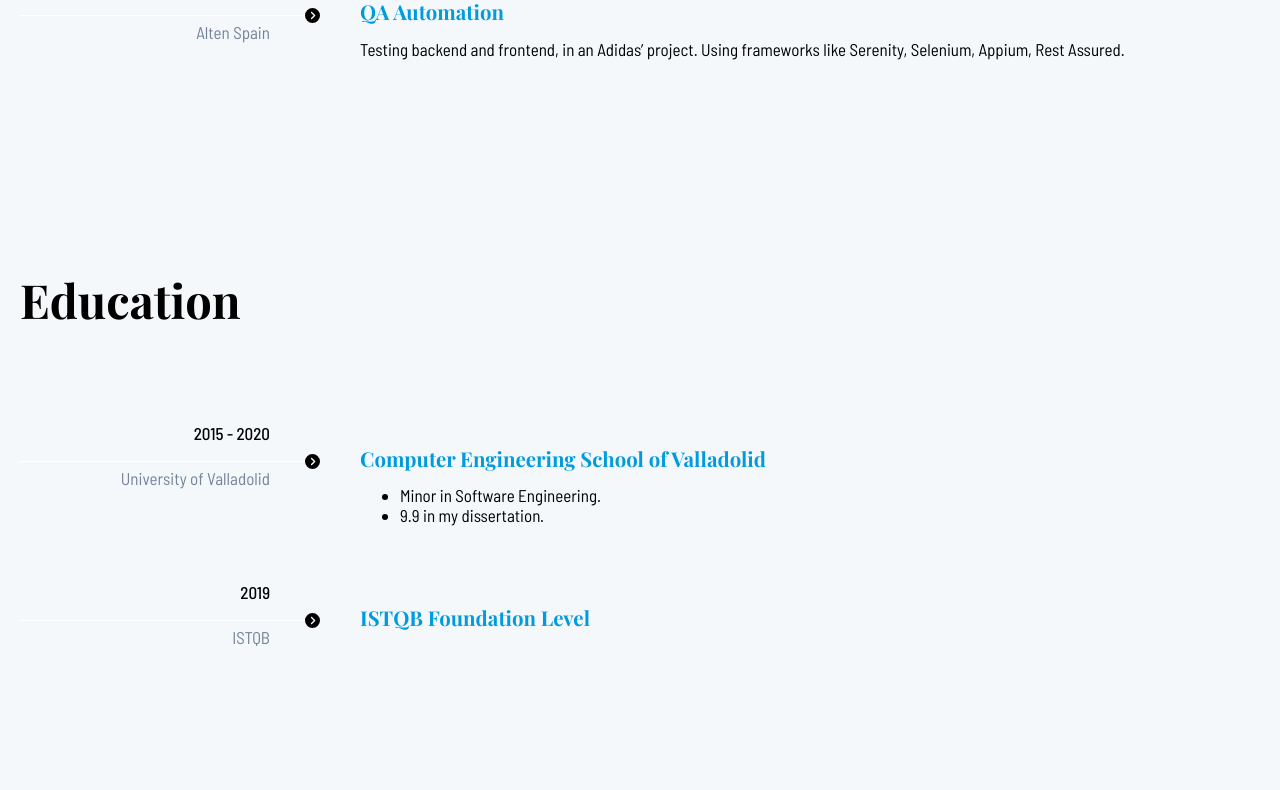
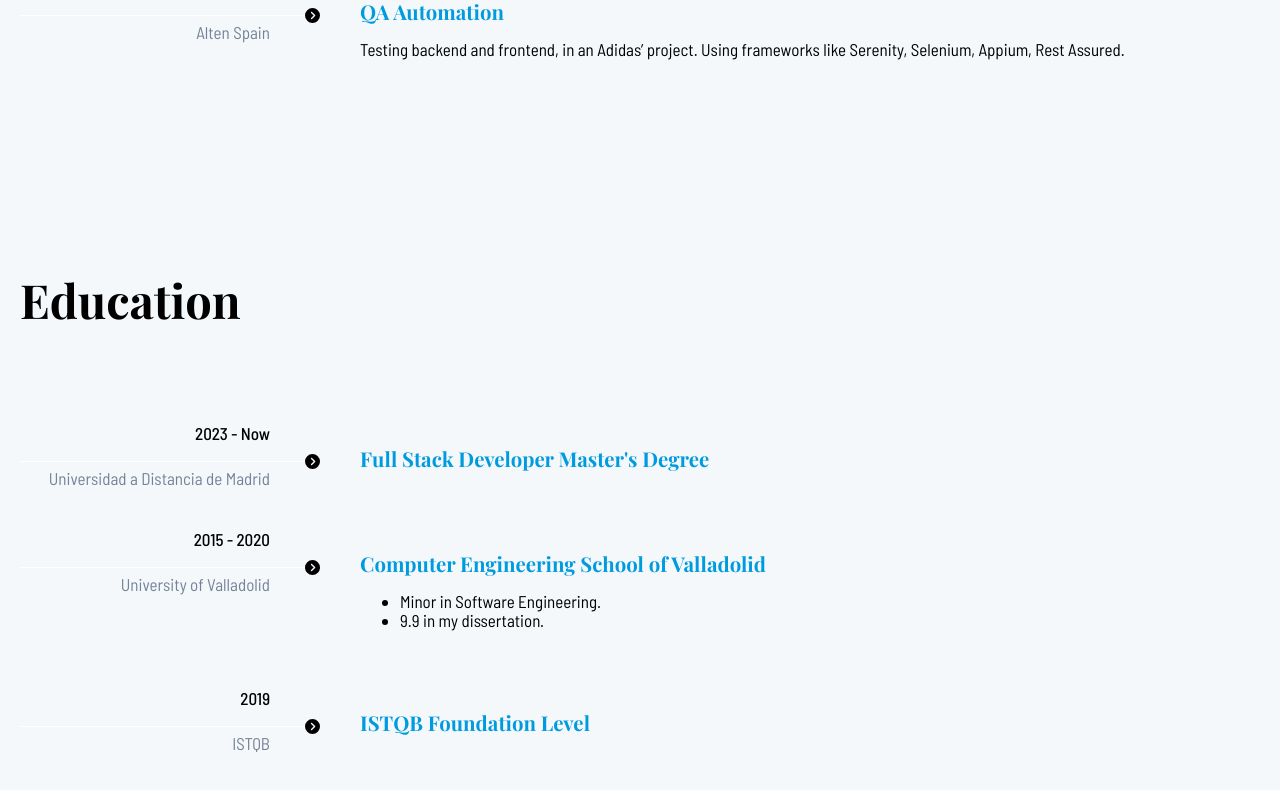
Before and after one commit to Canario0/canario0.github.io, a Svelte app: page /#home in a window 1280 px wide. Shown: the part 2480-3270 px from the top of the page. Before the commit the page ends 3228 px from the top, so only its background shows below. Built offline with nearby package versions, Linux system fonts and the light colour scheme.

Commit message:
feat: add new course information

```diff
--- a/src/content.ts
+++ b/src/content.ts
@@ -81,6 +81,11 @@ Serenity, Selenium, Appium, Rest Assured.`
       sectionTitle: "Education",
       experienceEntries: [
         {
+          time: "2023 - Now",
+          company: "Universidad a Distancia de Madrid",
+          title: "Full Stack Developer Master's Degree"
+        },
+        {
           time: "2015 - 2020",
           company: "University of Valladolid",
           title: "Computer Engineering School of Valladolid",
```
Also changed, not shown: src/App.svelte (+0 -9 lines).
